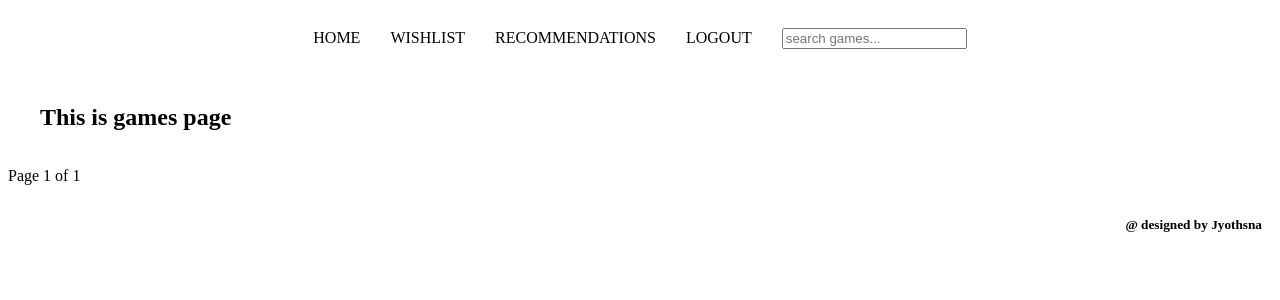
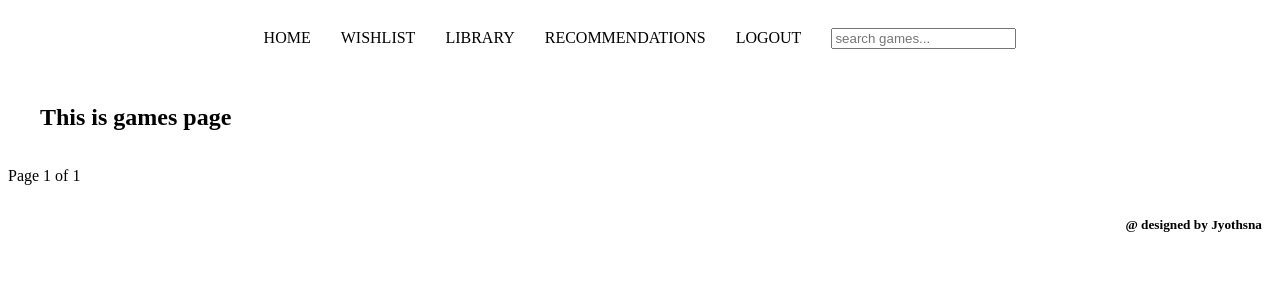
Before and after one commit to Ajyothsna758/gamebrain, a Django app: page / in a window 1280 px wide. Shown: the top 300 px of the page. Run offline with Django 5.2, Linux system fonts and the light colour scheme; the visitor is signed in with stand-in values (Sample User, id 1); data that the repository does not hold is empty.

Commit message:
updated library functionality with ajax

```diff
--- /dev/null
+++ b/games/static/js/main.js
@@ -0,0 +1,118 @@
+console.log("Library JS loaded");
+function getCookie(name) {
+let cookieValue = null;
+if(document.cookie && document.cookie !== '') {
+    const cookies = document.cookie.split(';');
+    for(let cookie of cookies) {
+        cookie = cookie.trim();
+        if(cookie.startsWith(name + '=')) {
+            cookieValue = decodeURIComponent(cookie.substring(name.length + 1));
+            break;
+        }
+    }
+}
+return cookieValue;
+}
+const csrftoken = getCookie('csrftoken');
+document.addEventListener('DOMContentLoaded', function() {
+        console.log("DOM loaded");
+    // wishlist
+    const wishlist_icon = document.querySelectorAll('.wishlist-icon');
+    wishlist_icon.forEach(icon => {
+        icon.addEventListener('click', function() {
+            console.log("wishlish icon clicked")
+            const game_card = icon.closest('.game-card'); //fetch parent game card
+            const gameId = game_card.dataset.gameId; // game id from selected game card
+            const url = icon.dataset.url;
+            fetch(url, {
+                method: "POST",
+                headers: {
+                    "Content-Type": "application/x-www-form-urlencoded",
+                    "X-CSRFToken": csrftoken
+                },
+                body: new URLSearchParams({game_id: gameId})
+            })
+            .then(response => {
+                if (response.redirected){
+                    window.location.href = response.url;
+                    return;
+                }
+                return response.json();
+            })
+            .then(data => {
+                if (data.status === "added") {
+                    icon.classList.add('active');
+                    // change wishlist icon if user clicks on library icon
+                    const libraryIcon= game_card.querySelector(".library-icon")
+                    if (libraryIcon){
+                        libraryIcon.src= "/static/img/icons/library_remove.svg"
+                    }
+
+                } else if (data.status === "removed") {
+                    icon.classList.remove('active');
+                } else {
+                    console.log(data.message);
+                }
+            })
+            .catch(err => console.error(err));
+        });
+    });
+    // library
+    const library_icons= document.querySelectorAll(".library-icon");
+    library_icons.forEach(icon => {
+        icon.addEventListener("click", function(){
+            console.log("icon clicked")
+            const game_card = icon.closest('.game-card');
+            const url= icon.dataset.url;
+            fetch(url, {
+                method:"POST",
+                headers:{
+                    "X-CSRFToken": csrftoken
+                }
+            })
+            .then(response => {
+                if (response.redirected){
+                    window.location.href = response.url;
+                    return;
+                }
+                return response.json();
+            })
+            .then(data =>{
+                if(data.in_library){
+                    icon.src= "/static/img/icons/library_add.svg";
+                    const wishlistIcon= game_card.querySelector(".wishlist-icon")
+                    if (wishlistIcon){
+                        wishlistIcon.classList.remove("active")
+                    }
+                }
+                else{
+                    icon.src= "/static/img/icons/library_remove.svg";
+                }
+            })
+            .catch(console.error);
+        });
+    });
+    // update library status
+//     const status_items= document.querySelectorAll(".status-items");
+//   status_items.forEach(item => {
+//     item.addEventListener('click', function(e) {
+//         e.preventDefault();
+//         const url = item.dataset.url;
+
+//         fetch(url, {
+//             method: "POST",
+//             headers: {
+//                 "X-CSRFToken": csrftoken
+//             }
+//         })
+//         .then(response => response.json())
+//         .then(data => {
+//             if (data.success) {
+//                 console.log("Status updated:", data.status_name);
+//                 // optionally update the UI
+//             }
+//         })
+//         .catch(console.error);
+//     });
+// });
+});
--- a/games/urls.py
+++ b/games/urls.py
@@ -5,10 +5,10 @@ urlpatterns=[
     path("", views.games_list, name="games"),
     path("wishlist/toggle/", views.toggle_wishlist, name="wishlist_toggle"),
     path("wishlist/", views.wishlist, name="wishlist"),
-    # path("library/toggle/<int:game_id>/", views.toggle_library, name="library_toggle"),
-    # path("update-status/<int:game_id>/<int:status_id>/", views.update_library_status, name="update_status"),
-    # path("library/", views.library, name="library"),
-    # path("library/status/<int:status_id>/", views.library, name="library_by_status"),
+    path("library/toggle/<int:game_id>/", views.toggle_library, name="library_toggle"),
+    path("update-status/<int:game_id>/<int:status_id>/", views.update_library_status, name="update_status"),
+    path("library/", views.library, name="library"),
+    path("library/status/<int:status_id>/", views.library, name="library_by_status"),
     # path("save_overall_rating", views.save_overall_rating, name="save_overall_rating"),
     # path("save_category_rating", views.save_category_rating, name="save_category_rating"),
     path("search/", views.game_search, name="game_search"),
--- a/games/views.py
+++ b/games/views.py
@@ -9,7 +9,6 @@ from django.db import transaction
 from django.core.paginator import Paginator
 
 # games
-
 def games_list(request):
     games= Game.objects.all().order_by("-released")
     paginator= Paginator(games, 20)
@@ -18,11 +17,11 @@ def games_list(request):
     if request.user.is_authenticated:
         # wishlist
         wishlist_games=WishList.objects.filter(user=request.user).values_list("game_id", flat=True)
-        # # library
-        # statuses= GameStatus.objects.all()
-        # library_games= {
-        #     lg.game_id: lg for lg in UserLibrary.objects.filter(user=request.user)
-        # }
+        # library
+        statuses= GameStatus.objects.all()
+        library_games= {
+            lg.game_id: lg for lg in UserLibrary.objects.filter(user=request.user)
+        }
         # # rating
         # rating_types= RatingType.objects.all()
         # overall_rating = {
@@ -37,8 +36,8 @@ def games_list(request):
         #     category_rating.setdefault(r.game_id, {})[r.category_id] = r.rating_type_id
         return render(request, "games/games.html",  {"games":games_page,
                    "wishlist_games": wishlist_games,
-                #    "statuses":statuses,
-                #    "library_games":library_games,
+                   "statuses":statuses,
+                   "library_games":library_games,
                 #    "rating_types":rating_types,
                 #    "overall_rating":overall_rating,
                 #    "category_rating":category_rating,
@@ -59,6 +58,7 @@ def toggle_wishlist(request):
             game = Game.objects.get(id=game_id)
         except Game.DoesNotExist:
             return JsonResponse({"status": "error", "message": "Game Not found"})
+        UserLibrary.objects.filter(user=request.user, game=game).delete()
         wishlist_game, created = WishList.objects.get_or_create(user=request.user, game=game)
         if not created:
             wishlist_game.delete()
@@ -96,70 +96,76 @@ def wishlist(request):
                    })
 
 
-# ### My Library
-# @login_required
-# def toggle_library(request, game_id):
-#     game= get_object_or_404(Game, id=game_id)
-#     status=get_object_or_404(GameStatus, name__iexact="Uncategorized")
-#     WishList.objects.filter(user=request.user, game=game).delete()
-#     obj, created= UserLibrary.objects.get_or_create(
-#         user=request.user,
-#         game=game,
-#         defaults={
-#             "status": status
-#         }
-#     )
-#     if not created:
-#         obj.delete()
-#     return redirect(request.META.get("HTTP_REFERER", "games"))
+### My Library
+@login_required(login_url="/login/")
+def toggle_library(request, game_id):
+    if request.method=="POST":
+        game = get_object_or_404(Game, id=game_id)
+        status=get_object_or_404(GameStatus, name__iexact="Uncategorized")
+        WishList.objects.filter(user=request.user, game=game).delete()
+        obj, created= UserLibrary.objects.get_or_create(
+            user=request.user,
+            game=game,
+            defaults={
+                "status": status
+            }
+        )
+        if not created:
+            obj.delete()
+            return JsonResponse({"in_library": False})
+        return JsonResponse({"in_library": True})
+    return JsonResponse({"error":"Invalid request"}, status=400)
 
-# @login_required
-# def update_library_status(request, game_id, status_id):
-#     game=get_object_or_404(Game, id=game_id)
-#     status=get_object_or_404(GameStatus, id=status_id)
-#     library, _= UserLibrary.objects.get_or_create(
-#         user=request.user,
-#         game=game,
-#         defaults={
-#             "status":status
-#         }
-#     )
-#     library.status= status
-#     library.save()
-#     return redirect(request.META.get("HTTP_REFERER", "games"))
+@login_required
+def update_library_status(request, game_id, status_id):
+    if request.method=="POST":
+        game=get_object_or_404(Game, id=game_id)
+        status=get_object_or_404(GameStatus, id=status_id)
+        library, _= UserLibrary.objects.get_or_create(
+            user=request.user,
+            game=game
+            )
+        library.status= status
+        library.save()
+        return JsonResponse({
+            "success": True,
+            "status_name": status.name,
+            "status_icon": status.image.url
+        })
+    return JsonResponse({"error":"Invalid request"}, status=400)
 
 
-# @login_required
-# def library(request, status_id=None):
-#     library_items= UserLibrary.objects.filter(user=request.user).select_related("game", "status")
-#     library_games= library_items.values_list("game_id", flat=True)
-#     wishlist_games=WishList.objects.filter(user=request.user).values_list("game_id", flat=True)
-#     statuses= GameStatus.objects.all()
-#     if status_id:
-#         library_items=library_items.filter(status_id=status_id)
-#     # rating
-#     rating_types= RatingType.objects.all()
-#     overall_rating = {
-#         r.game_id: r.rating_type_id for r in GameOverallRating.objects.filter(user=request.user)
-#     }
-#     categories= RatingCategory.objects.all()
-#     # category_rating= {
-#     #     (r.game_id, r.category_id): r.rating_type_id for r in GameCategoryRating.objects.filter(user=request.user)
-#     # }
-#     category_rating = {}
-#     for r in GameCategoryRating.objects.filter(user=request.user):
-#         category_rating.setdefault(r.game_id, {})[r.category_id] = r.rating_type_id
-#     return render(request, "games/library.html",{
-#         "statuses":statuses,
-#         "library_items":library_items,
-#         "library_games":library_games,
-#         "active_status":status_id,
-#         "wishlist_games": wishlist_games,
-#         "rating_types":rating_types,
-#         "overall_rating":overall_rating,
-#         "category_rating":category_rating,
-#         "categories":categories,
-#     })
+@login_required
+def library(request, status_id=None):
+    library_items= UserLibrary.objects.filter(user=request.user).select_related("game", "status")
+    library_games= library_items.values_list("game_id", flat=True)
+    wishlist_games=WishList.objects.filter(user=request.user).values_list("game_id", flat=True)
+    statuses= GameStatus.objects.all()
+    if status_id:
+        library_items=library_items.filter(status_id=status_id)
+    # rating
+    rating_types= RatingType.objects.all()
+    overall_rating = {
+        r.game_id: r.rating_type_id for r in GameOverallRating.objects.filter(user=request.user)
+    }
+    categories= RatingCategory.objects.all()
+    # category_rating= {
+    #     (r.game_id, r.category_id): r.rating_type_id for r in GameCategoryRating.objects.filter(user=request.user)
+    # }
+    category_rating = {}
+    for r in GameCategoryRating.objects.filter(user=request.user):
+        category_rating.setdefault(r.game_id, {})[r.category_id] = r.rating_type_id
+    return render(request, "games/library.html",{
+        "statuses":statuses,
+        "library_items":library_items,
+        "library_games":library_games,
+        "active_status":status_id,
+        "wishlist_games": wishlist_games,
+        "rating_types":rating_types,
+        "overall_rating":overall_rating,
+        "category_rating":category_rating,
+        "categories":categories,
+    })
 
 # #  overall ratings
 # @login_required
--- a/templates/base.html
+++ b/templates/base.html
@@ -5,7 +5,6 @@
     <meta charset="UTF-8">
     <meta name="viewport" content="width=device-width, initial-scale=1.0">
     <title>Game Arena</title>
-    {% load static %}
     <link rel="stylesheet" href="{% static 'css/style.css' %}">
 </head>
 <body>
@@ -13,5 +12,7 @@
     {% block content %}
     {% endblock %}
     {% include "partials/_footer.html" %}
+    <script src="{% static 'js/main.js' %}"></script>
+    {% block scripts %}{% endblock %}
 </body>
 </html>
--- a/templates/games/games.html
+++ b/templates/games/games.html
@@ -1,5 +1,6 @@
 {% extends 'base.html' %}
 {% load static %}
+{% csrf_token %}
 {% block content %}
 <div class="page-container">
     <h2>This is games page</h2>
--- a/templates/games/library.html
+++ b/templates/games/library.html
@@ -1,4 +1,4 @@
-{% comment %} {% extends 'base.html' %}
+{% extends 'base.html' %}
 {% block content %}
 {% include 'partials/_statuses.html' %}
 <div class="page-container">
@@ -10,4 +10,4 @@
         {% endfor %}
     </div>
 </div>
-{% endblock %} {% endcomment %}
+{% endblock %}
--- a/templates/partials/_header.html
+++ b/templates/partials/_header.html
@@ -3,7 +3,7 @@
     {% if user.is_authenticated %}
     <a href="{% url 'games' %}" style="text-decoration: none; color: black;">HOME</a>
     <a href="{% url 'wishlist' %}" style="text-decoration: none; color: black;">WISHLIST</a>
-    {% comment %} <a href="{% url 'library' %}" style="text-decoration: none; color: black;">LIBRARY</a> {% endcomment %}
+    <a href="{% url 'library' %}" style="text-decoration: none; color: black;">LIBRARY</a>
     <a href="{% url 'recommendations:recommendation' %}" style="text-decoration: none; color: black;">RECOMMENDATIONS</a>
     <a href="{% url 'logout' %}" style="text-decoration: none; color: black;">LOGOUT</a>
     {% comment %} <a href="{% url 'recommended' %}" style="text-decoration: none; color: black;">check</a> {% endcomment %}
```
Also changed, not shown: games/static/css/style.css (+30 -1 lines), templates/partials/card.html (+14 -54 lines), README.md.
